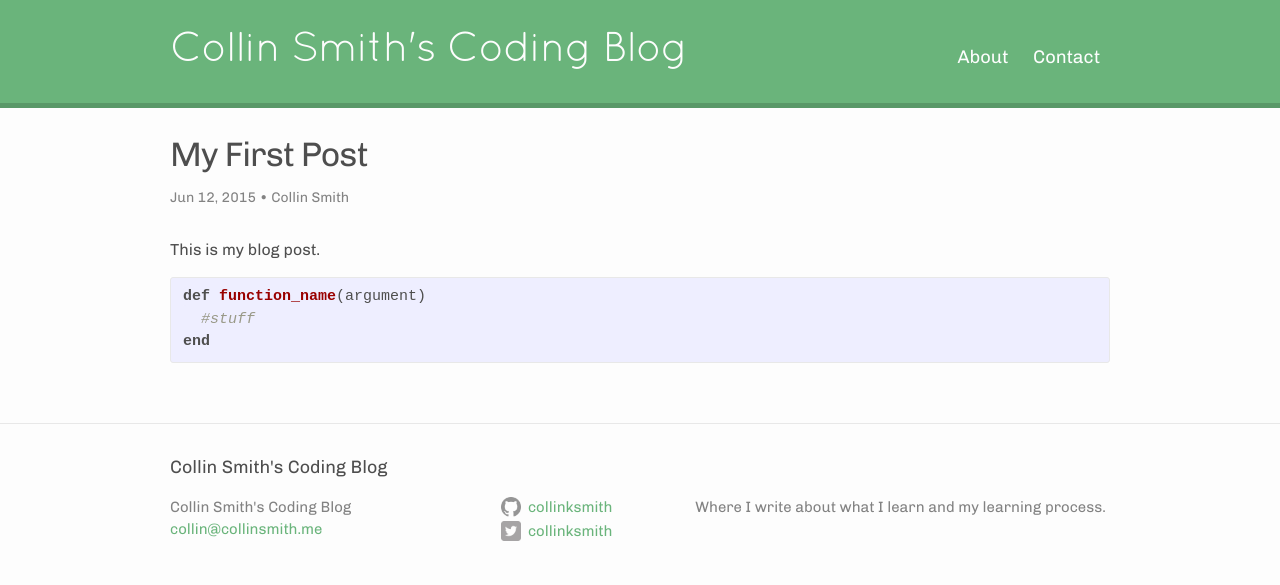
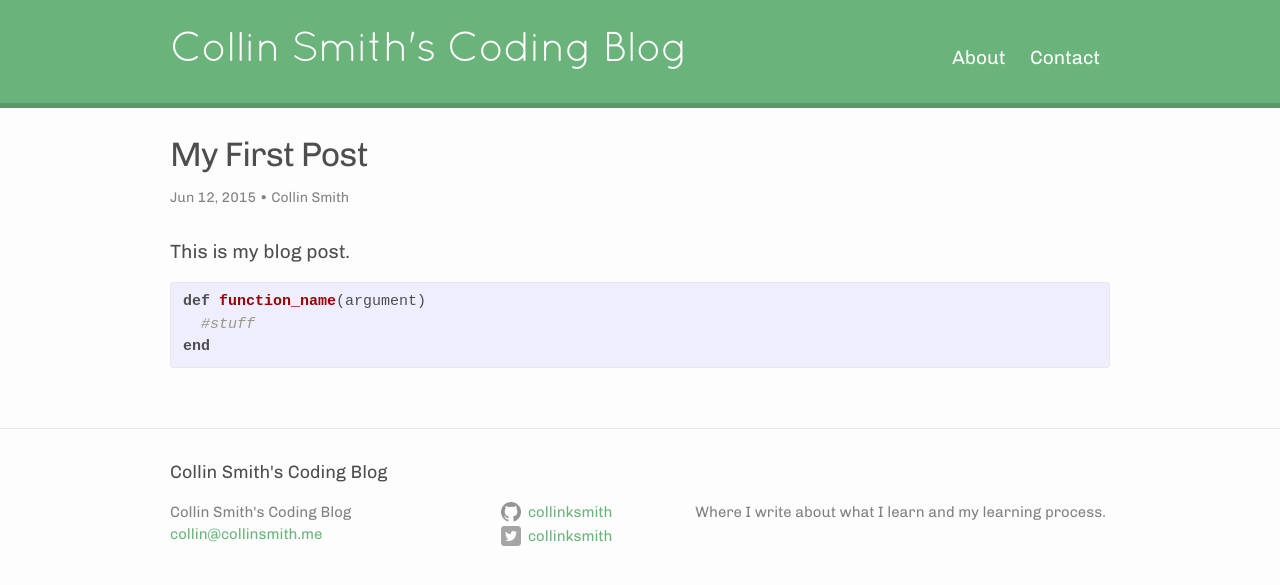
Before and after one commit to collinksmith/blog, a Jekyll site: the page built from _posts/2015-06-12-my-first-post.md, in a window 1280 px wide. Shown: the top 585 px of the page. Built offline with Jekyll 4.4.1, drawn with Linux system fonts in a browser that asks for light colours.

Commit message:
Update layout - larger font for body

```diff
--- a/_sass/_layout.scss
+++ b/_sass/_layout.scss
@@ -288,6 +288,13 @@ h1 {
 
 .post-content {
     margin-bottom: $spacing-unit;
+    p {
+      font-size: $base-font-size * 1.2;
+
+      @include media-query($on-laptop) {
+        font-size: $base-font-size;
+      }
+    }
 
     h2 {
         font-size: 32px;
--- a/css/main.scss
+++ b/css/main.scss
@@ -10,7 +10,7 @@
 // Our variables
 $base-font-family: 'Chivo', sans-serif;
 $base-font-size:   1em;
-$header-font-size: 1.15em;
+$header-font-size: 1.2em;
 $title-font-family: 'Quicksand', sans-serif;
 $title-font-size: 1.3em;
 $small-font-size:  $base-font-size * 0.875;
```
